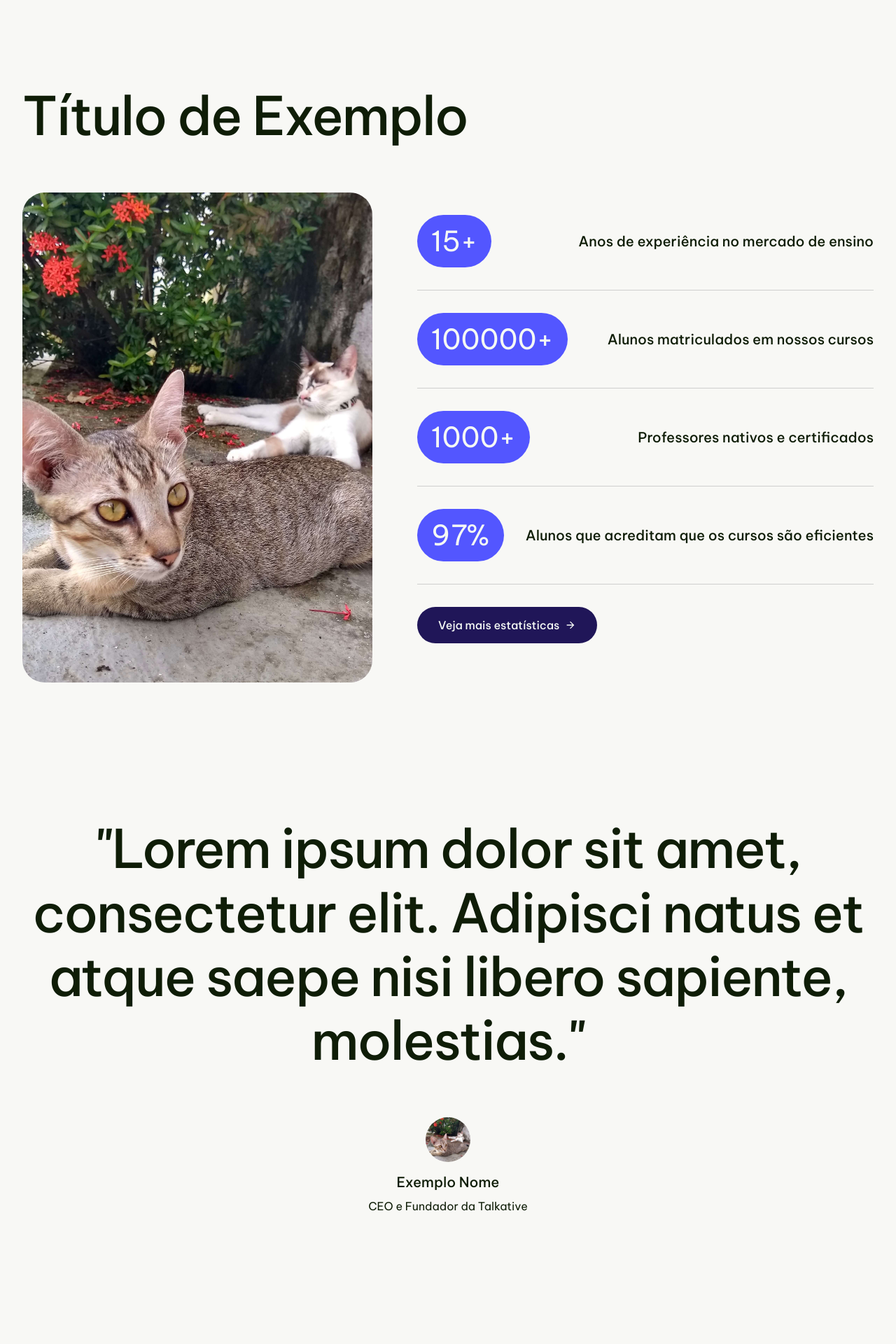
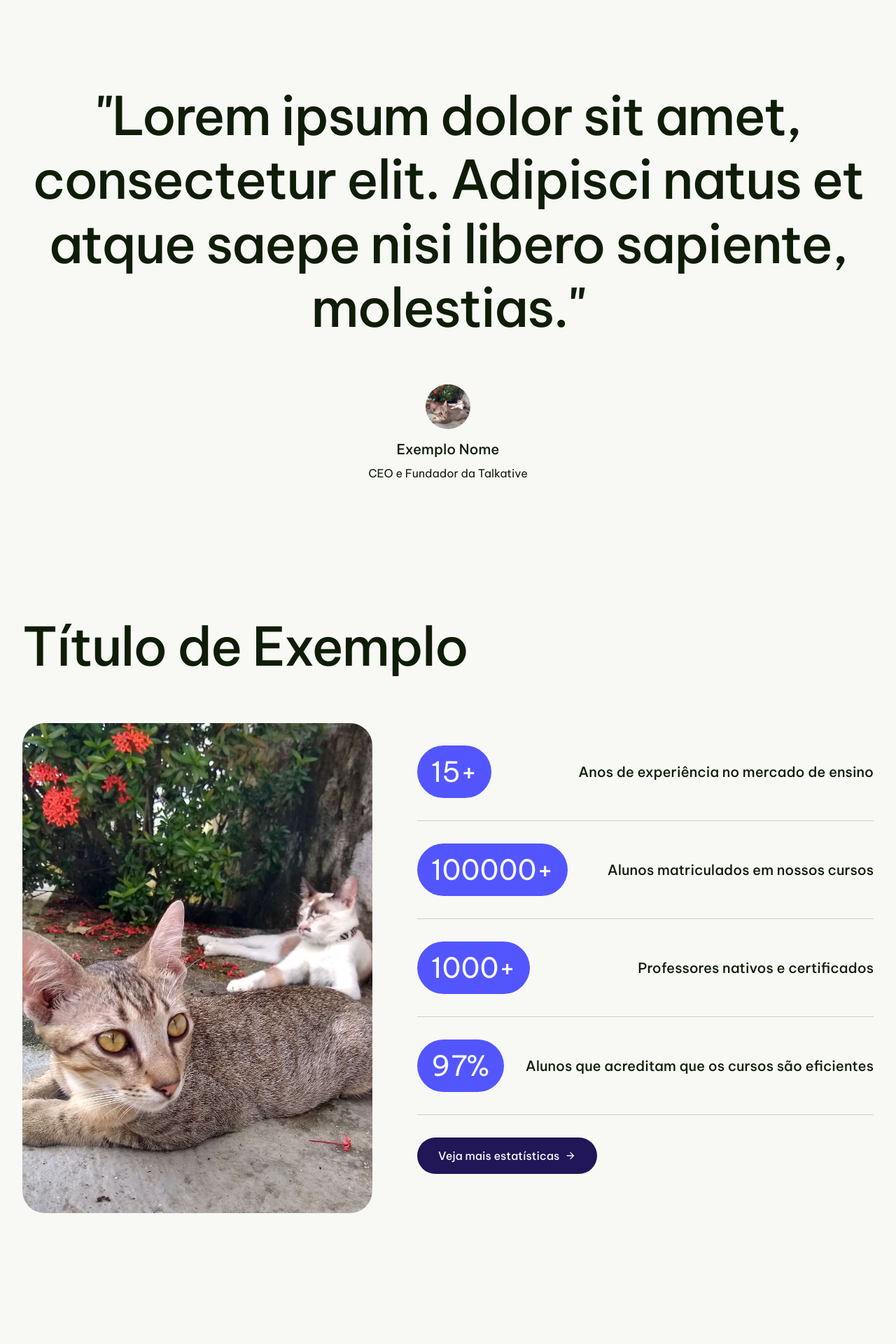
Before and after one commit to SnayderRodrigues/react-study, a React (Vite) app: page /about in a window 1280 px wide. Shown: the part 980-2900 px from the top of the page at 70% size. Built offline with nearby package versions, Linux system fonts and the light colour scheme.

Commit message:
feature: refactor about page content into separate components and add FAQ component as a new section for about page

```diff
--- a/src/pages/about/AboutPage.jsx
+++ b/src/pages/about/AboutPage.jsx
@@ -1,18 +1,22 @@
 import React from "react";
 import AboutPageHero from "./AboutPageHero";
 import AboutPageTeam from "./AboutPageTeam";
-import AboutPageContent from "./AboutPageContent";
+import AboutPageQuote from "./AboutPageQuote";
+import AboutPageInfo from "./AboutPageInfo";
 import AboutPageTestemonials from "./AboutPageTestemonials";
 import AboutPageExpertise from "./AboutPageExpertise";
+import Faq from "../home/Faq"
 
 const AboutPage = () => {
   return (
     <main id="aboutpage">
       <AboutPageHero />
       <AboutPageTeam />
-      <AboutPageContent />
+      <AboutPageQuote />
+      <AboutPageInfo />
       <AboutPageExpertise />
       <AboutPageTestemonials />
+      <Faq />
     </main>
   );
 };
--- a/src/pages/about/AboutPageContent.jsx
+++ b/src/pages/about/AboutPageInfo.jsx
@@ -3,14 +3,14 @@ import { Link } from "react-router-dom";
 import Cat from "../../img/IMG_20200407_163224926_HDR-01.jpeg";
 import { IoMdArrowForward } from "react-icons/io";
 
-const AboutPageContent = () => {
+const AboutPageInfo = () => {
   return (
-    <section className="aboutPage-content">
-      <div className="wrapper aboutPage-content__wrapper">
+    <section className="aboutPage-info">
+      <div className="wrapper aboutPage-info__wrapper">
         <h2>Título de Exemplo</h2>
-        <div className="aboutPage-content__info-wrapper">
+        <div className="aboutPage-info__info-wrapper">
           <img src={Cat} alt="" />
-          <div className="aboutPage-content__info">
+          <div className="aboutPage-info__info">
             <div>
               <span>15+</span>
               <span>Anos de experiência no mercado de ensino</span>
@@ -32,18 +32,9 @@ const AboutPageContent = () => {
             </Link>
           </div>
         </div>
-        <h2 className="aboutPage-content__headline">
-          "Lorem ipsum dolor sit amet, consectetur elit. Adipisci natus et atque
-          saepe nisi libero sapiente, molestias."
-        </h2>
-        <div className="aboutPage-content__author">
-          <img src={Cat} alt="" />
-          <span>Exemplo Nome</span>
-          <span>CEO e Fundador da Talkative</span>
-        </div>
       </div>
     </section>
   );
 };
 
-export default AboutPageContent;
+export default AboutPageInfo;
--- /dev/null
+++ b/src/pages/about/AboutPageQuote.jsx
@@ -0,0 +1,22 @@
+import React from 'react'
+import Cat from "../../img/IMG_20200407_163224926_HDR-01.jpeg";
+
+const AboutPageQuote = () => {
+  return (
+    <section className="aboutPage-quote">
+      <div className="wrapper aboutPage-quote__wrapper">
+        <h2 className="aboutPage-quote__headline">
+          "Lorem ipsum dolor sit amet, consectetur elit. Adipisci natus et atque
+          saepe nisi libero sapiente, molestias."
+        </h2>
+        <div className="aboutPage-quote__author">
+          <img src={Cat} alt="" />
+          <span>Exemplo Nome</span>
+          <span>CEO e Fundador da Talkative</span>
+        </div>
+      </div>
+    </section>
+  );
+}
+
+export default AboutPageQuote
--- a/src/pages/home/Faq.jsx
+++ b/src/pages/home/Faq.jsx
@@ -55,7 +55,7 @@ const Faq = () => {
               Encontre respostas para perguntas comuns sobre nossos cursos e
               plataforma.
             </p>
-            <Link to="contact" className="button link">
+            <Link to="/contact" className="button link">
               Entre em contato
               <IoMdArrowForward />
             </Link>
--- a/src/styles/pages/about/_aboutpagecontent.scss
+++ b/src/styles/pages/about/_aboutpageinfo.scss
@@ -1,8 +1,8 @@
 @use "../../../styles/util/" as u;
 
-.aboutPage-content {
+.aboutPage-info {
   background-color: var(--bg-color);
-  padding: 0 0 12rem;
+  padding: 12rem 0 0;
 
   &__wrapper {
     display: flex;
@@ -47,24 +47,4 @@
       margin-top: 2rem;
     }
   }
-  &__headline {
-    display: inline-block;
-    text-align: center;
-  }
-  &__author {
-    display: flex;
-    flex-direction: column;
-    align-items: center;
-
-    img {
-      width: 4rem;
-      aspect-ratio: 1/1;
-      margin-bottom: 1rem;
-    }
-    span:nth-of-type(1) {
-      font-size: 1.25rem;
-      font-weight: 500;
-      margin-bottom: 0.75rem;
-    }
-  }
 }
--- /dev/null
+++ b/src/styles/pages/about/_aboutpagequote.scss
@@ -0,0 +1,31 @@
+@use "../../../styles/util/" as u;
+
+.aboutPage-quote {
+  background-color: var(--bg-color);
+  padding: 0;
+
+  &__wrapper {
+    display: flex;
+    flex-direction: column;
+  }
+  &__headline {
+    display: inline-block;
+    text-align: center;
+  }
+  &__author {
+    display: flex;
+    flex-direction: column;
+    align-items: center;
+
+    img {
+      width: 4rem;
+      aspect-ratio: 1/1;
+      margin-bottom: 1rem;
+    }
+    span:nth-of-type(1) {
+      font-size: 1.25rem;
+      font-weight: 500;
+      margin-bottom: 0.75rem;
+    }
+  }
+}
--- a/src/styles/pages/about/_aboutpagetestemonials.scss
+++ b/src/styles/pages/about/_aboutpagetestemonials.scss
@@ -2,7 +2,7 @@
 
 .aboutPage-testemonials {
   background-color: var(--bg-color);
-  padding: 0 0 12rem 0;
+  padding: 0;
 
   &__wrapper {
     display: grid;
--- a/src/styles/pages/about/_index.scss
+++ b/src/styles/pages/about/_index.scss
@@ -1,6 +1,7 @@
 @forward 'aboutpage';
 @forward 'aboutpagehero';
 @forward 'aboutpageteam';
-@forward 'aboutpagecontent';
+@forward 'aboutpagequote';
+@forward 'aboutpageinfo';
 @forward 'aboutpageexpertise';
 @forward 'aboutpagetestemonials';
--- a/src/styles/pages/home/_blog.scss
+++ b/src/styles/pages/home/_blog.scss
@@ -2,7 +2,7 @@
 
 .blog {
   background-color: var(--bg-color);
-  padding: 12rem 0;
+  padding: 0 0 12rem;
   border-bottom-left-radius: 2rem;
   border-bottom-right-radius: 2rem;
 
--- a/src/styles/pages/home/_faq.scss
+++ b/src/styles/pages/home/_faq.scss
@@ -2,7 +2,7 @@
 
 .faq {
   background-color: var(--bg-color);
-  padding: 12rem 0 0;
+  padding: 12rem 0;
 
   &__wrapper {
     display: flex;
```
